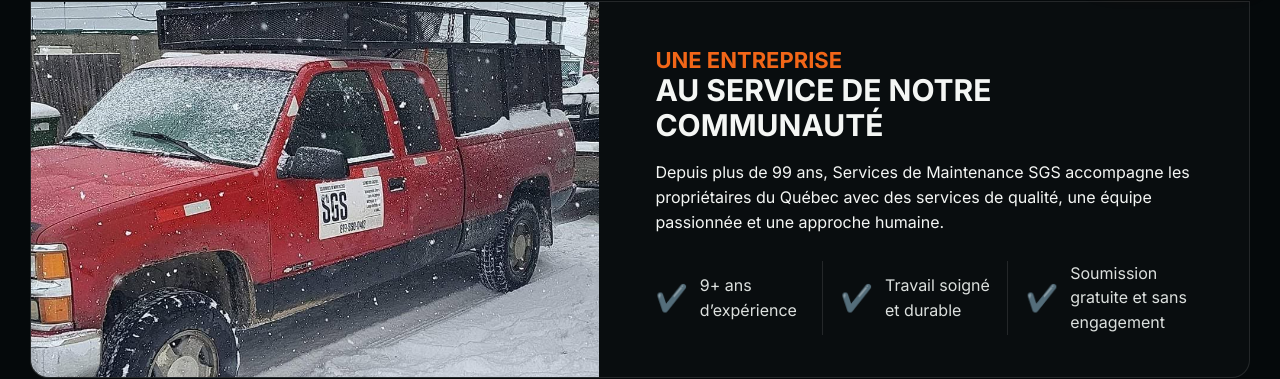
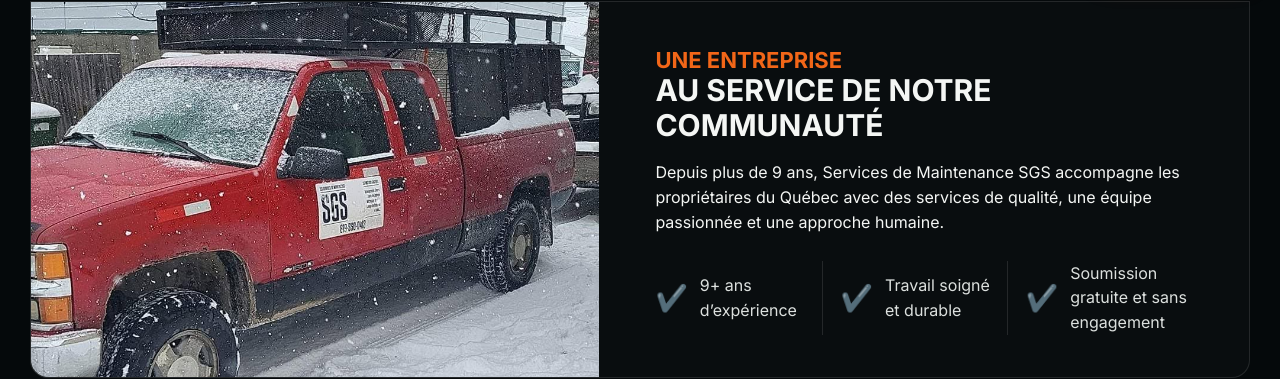
Before and after one commit to SDMSGS/MaintenanceSGS, a Jekyll site: the page built from _pages/index.md, in a window 1280 px wide and 900 px high, scrolled down 995 px. Shown: the part 98-477 px from the top of the window. Built offline with Jekyll 4.4.1, drawn with Linux system fonts in a browser that asks for light colours.

Commit message:
Update index.md

```diff
--- a/_pages/index.md
+++ b/_pages/index.md
@@ -80,7 +80,7 @@ permalink: /
     <div class="about-img" aria-hidden="true"></div>
     <div class="about-copy">
       <h2><span>Une entreprise</span>Au service de notre communauté</h2>
-      <p>Depuis plus de 99 ans, Services de Maintenance SGS accompagne les propriétaires du Québec avec des services de qualité, une équipe passionnée et une approche humaine.</p>
+      <p>Depuis plus de 9 ans, Services de Maintenance SGS accompagne les propriétaires du Québec avec des services de qualité, une équipe passionnée et une approche humaine.</p>
       <div class="feature-row">
         <div class="feature"><b>✔️</b><span>9+ ans d’expérience</span></div>
         <div class="feature"><b>✔️</b><span>Travail soigné et durable</span></div>
```
